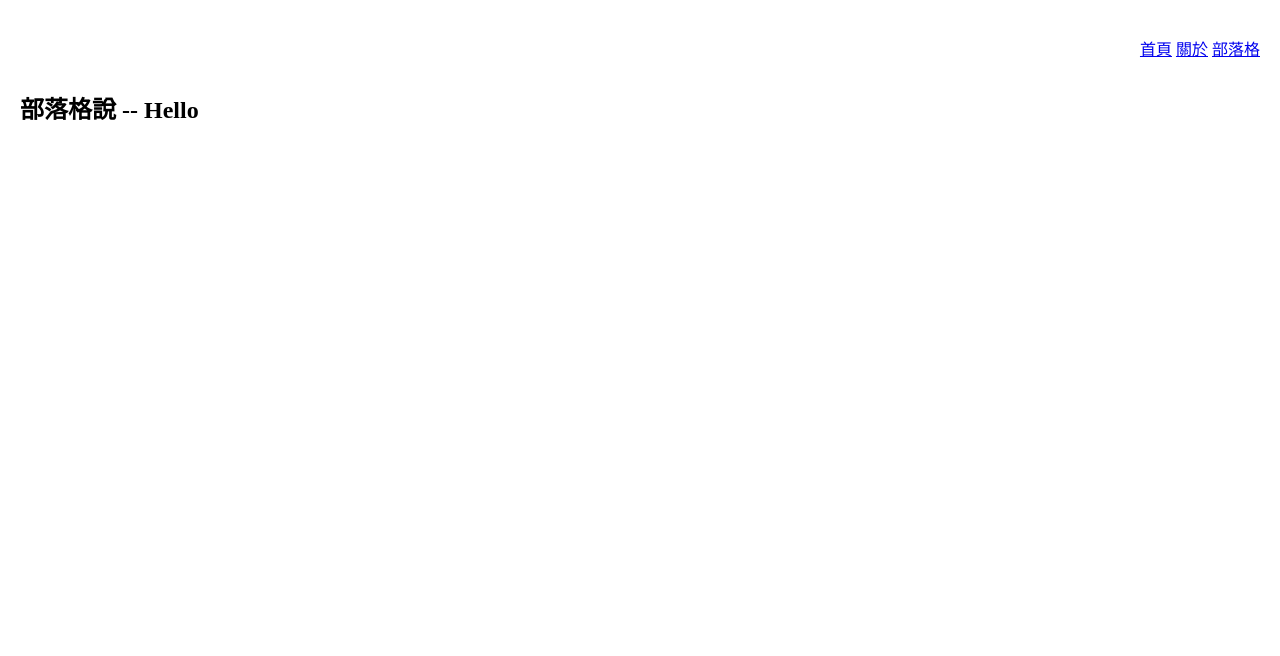
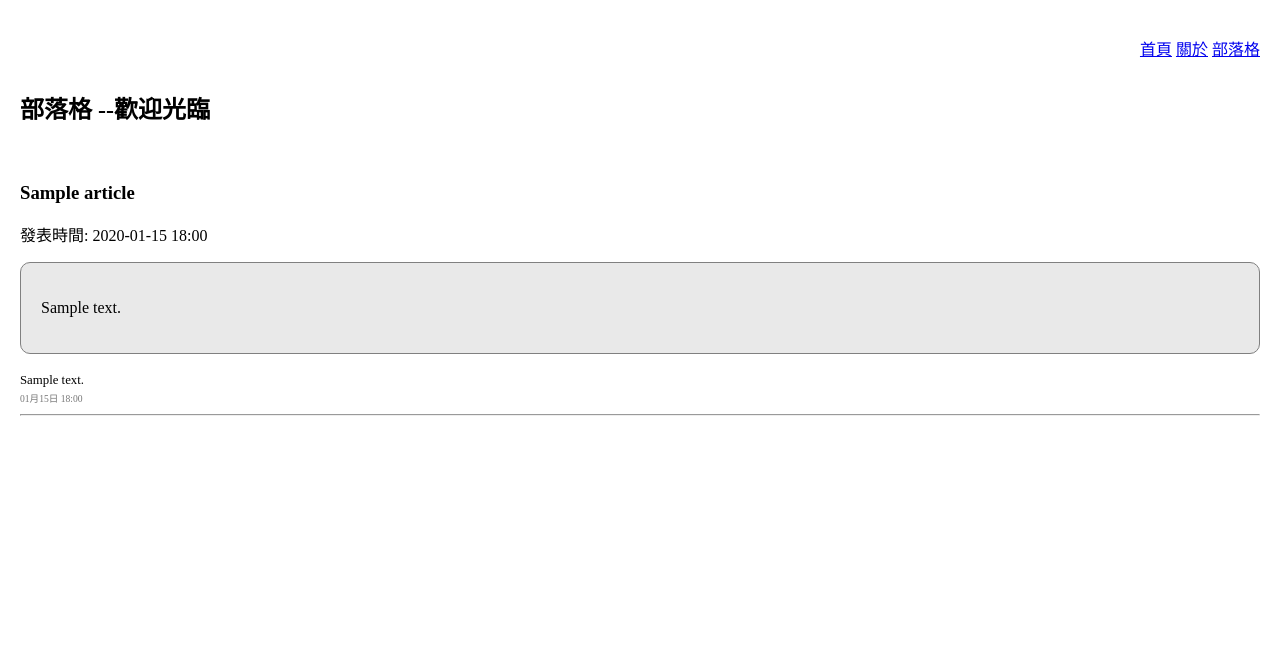
Before and after one commit to samdjk118/DjangoWeb, a Django app: page /article/ in a window 1280 px wide. Shown: the top 656 px of the page. Run offline with Django 3.2, Linux system fonts and the light colour scheme; tables that the repository leaves empty hold one stand-in row (values such as "Sample post").

Commit message:
articlePage finished 2020/08/28

```diff
--- /dev/null
+++ b/blog_project/blog/article/static/article/css/articles.css
@@ -0,0 +1,19 @@
+.articleContent{
+    padding: 20px;
+    background-color: #e9e9e9;
+    border: thin solid gray;
+    border-radius: 10px;
+}
+
+.commentDiv{
+    margin-top: 1em;
+}
+
+.comment{
+    font-size: 0.8em;
+}
+
+.commentTime{
+    font-size: 0.6em;
+    color: #777777;
+}
--- a/blog_project/blog/article/templates/article/article.html
+++ b/blog_project/blog/article/templates/article/article.html
@@ -1,13 +1,22 @@
-<!DOCTYPE html>
+{% extends 'main/base.html' %}
 {% load static %}
-<html lang="en">
-<head>
-    <meta charset="UTF-8">
-    <title>部落格</title>
-    <link rel="stylesheet" href="{% static 'main/css/main.css' %}">
-</head>
-<body>
-    {% include 'main/menu.html' %}
-    <h2>部落格說 -- Hello</h2>
-</body>
-</html>
+{% block css %}
+<link rel="stylesheet" href="{% static 'article/css/articles.css' %}">
+{% endblock  %}
+{% block heading %}歡迎光臨{% endblock %}
+{% block content %}
+<br>
+{% for article, comments in articles.items %}
+    <h3>{{ article.title }}</h3>
+    <p>發表時間: {{ article.pubDateTime|date:'Y-m-d H:i' }}</p>
+    <div class="articleContent">{{ article.content|linebreaks|truncatechars_html:30 }}</div>
+    {% for comment in comments %}
+        <div class="commentDiv">
+            <span class="comment">{{ comment.content }}</span>
+            <br>
+            <span class="commentTime">{{ comment.pubDateTime|date:'m月d日 H:i' }}</span>
+        </div>
+    {% endfor %}
+    <hr>
+{% endfor %}
+{% endblock %}
--- a/blog_project/blog/article/views.py
+++ b/blog_project/blog/article/views.py
@@ -1,5 +1,12 @@
 from django.shortcuts import render
+from article.models import Article, Comment
+
 
 # Create your views here.
+
+
 def article(request):
-    return render(request,'article/article.html')
+    articles = {article: Comment.objects.filter(
+        article=article) for article in Article.objects.all()}
+    context = {'articles': articles}
+    return render(request, 'article/article.html', context)
--- /dev/null
+++ b/blog_project/blog/main/templates/main/base.html
@@ -0,0 +1,15 @@
+<!DOCTYPE html>
+{% load static %}
+<html lang="en">
+<head>
+    <meta charset="UTF-8">
+    <title>部落格</title>
+    <link rel="stylesheet" href="{% static 'main/css/main.css'%}">
+    {% block css %}{% endblock %}
+</head>
+<body>
+    {% include 'main/menu.html' %}
+    <h2>部落格 --{% block heading %}{% endblock %}</h2>
+    {% block content %}{% endblock %}
+</body>
+</html>
```
Also changed, not shown: blog_project/blog/main/templates/main/about.html (+5 -14 lines), blog_project/blog/main/templates/main/main.html (+5 -13 lines).
